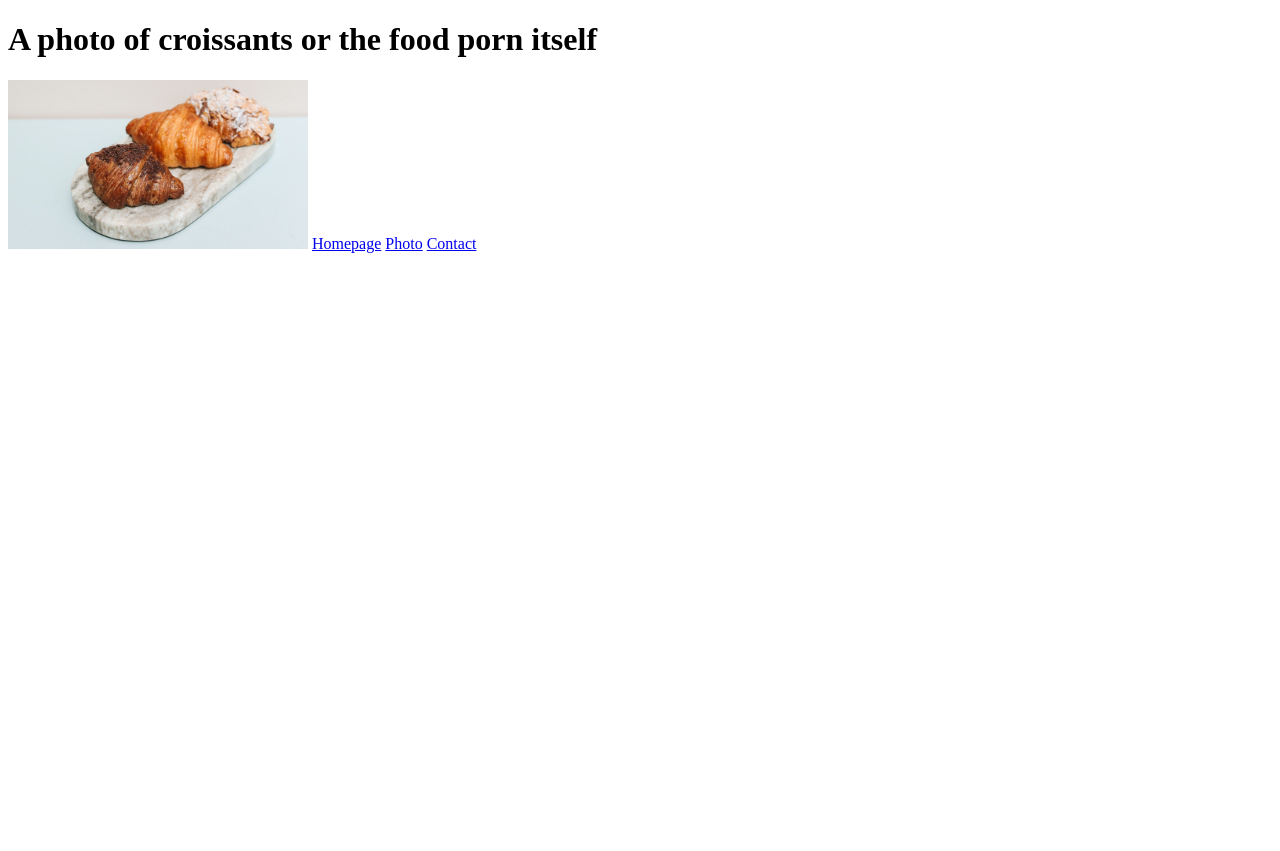
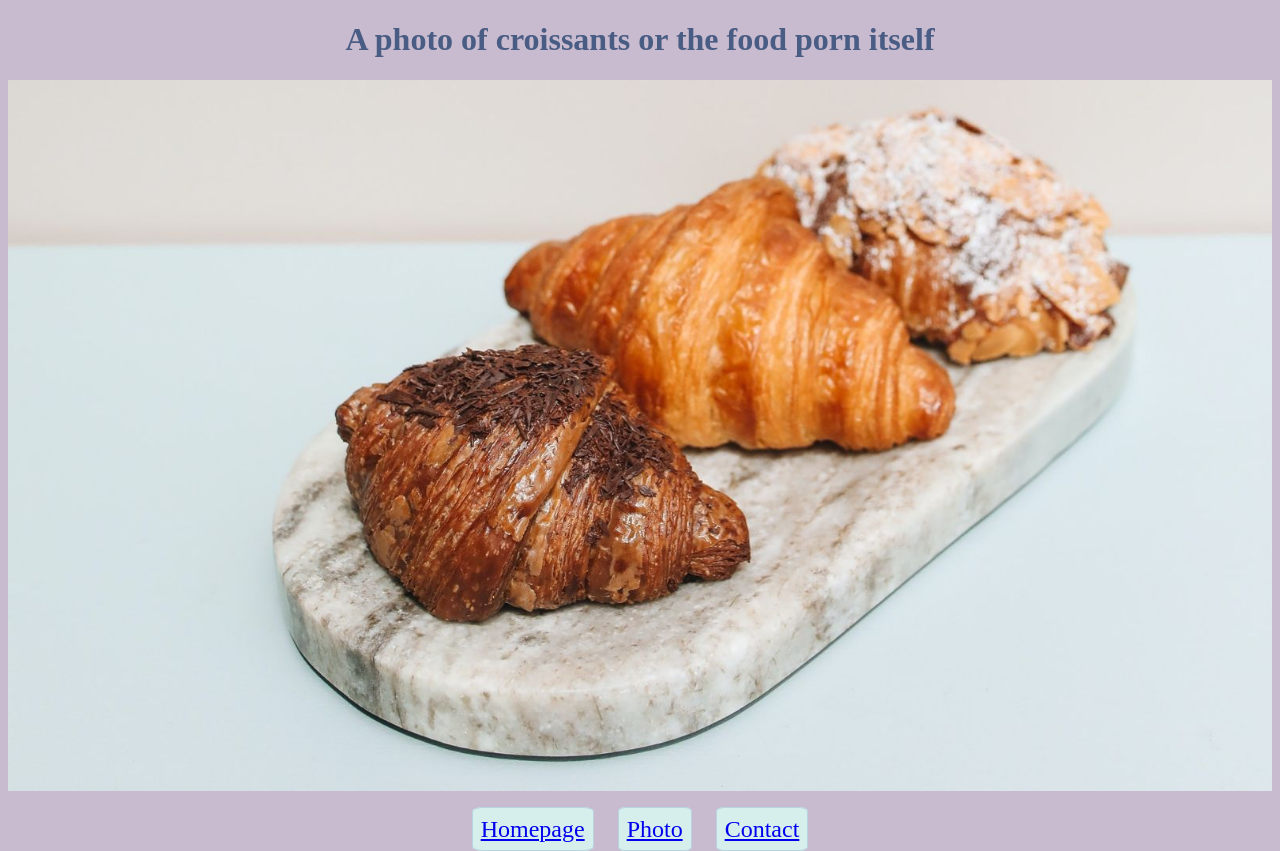
Before and after one commit to elenaking93/croissant-multiple-page-website, a plain HTML site: page photo.html in a window 1280 px wide. Before the commit the page ends 800 px from the top, so only its background shows below. Drawn offline with Linux system fonts and the light colour scheme.

Commit message:
Added CSS styles

```diff
--- /dev/null
+++ b/css/styles.css
@@ -0,0 +1,29 @@
+body {
+  background-color: #c9bbcf;
+}
+h1 {
+  text-align: center;
+  color: #495c83;
+}
+p {
+  text-align: center;
+  font-size: 24px;
+}
+footer {
+  text-align: center;
+  display: block;
+}
+footer a {
+  margin: 0 10px;
+  border: 1px solid #b7d3df;
+  background-color: #d6efed;
+  border-radius: 10%;
+  padding: 8px;
+  font-size: 24px;
+}
+img {
+  display: block;
+  margin: 0 auto;
+  margin-bottom: 25px;
+  max-width: 100%;
+}
--- a/photo.html
+++ b/photo.html
@@ -4,13 +4,16 @@
     <meta charset="UTF-8" />
     <meta http-equiv="X-UA-Compatible" content="IE=edge" />
     <meta name="viewport" content="width=device-width, initial-scale=1.0" />
-    <title>Document</title>
+    <link rel="stylesheet" href="/css/styles.css" />
+    <title>Photo of croissants</title>
   </head>
   <body>
     <h1>A photo of croissants or the food porn itself</h1>
-    <img src="/images/best_french_croissant_recipe.jpeg" alt="" width="300px" />
-    <a href="/">Homepage</a>
-    <a href="/photo.html">Photo</a>
-    <a href="/contact.html">Contact</a>
+    <img src="/images/best_french_croissant_recipe.jpeg" alt="" />
+    <footer>
+      <a href="/">Homepage</a>
+      <a href="/photo.html">Photo</a>
+      <a href="/contact.html">Contact</a>
+    </footer>
   </body>
 </html>
```
Also changed, not shown: contact.html (+7 -4 lines), index.html (+7 -4 lines).
